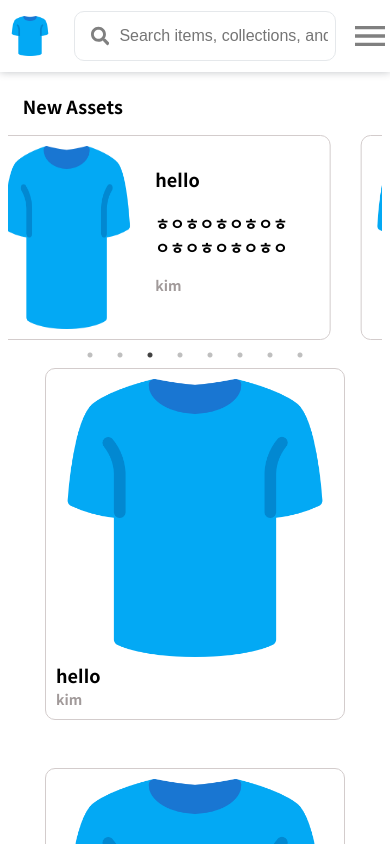
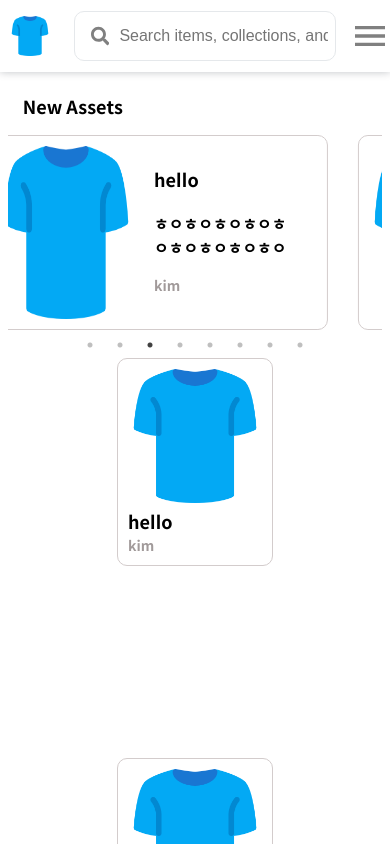
Before and after one commit to Make-your-NFT/frontend, a Next.js app: page /explore in a window 390 px wide. Shown: the top 844 px of the page. Built offline with nearby package versions, Linux system fonts and the light colour scheme.

Commit message:
assetSlider 반응형 수정 중

```diff
--- a/components/explore/asset.module.css
+++ b/components/explore/asset.module.css
@@ -1,5 +1,5 @@
 .layout {
-  width: 300px;
+  width: 320px;
   border: 1px solid rgb(211, 204, 204);
   padding: 10px;
   height: fit-content;
@@ -15,3 +15,14 @@
   font-size: 14px;
   color: rgb(161, 154, 154);
 }
+
+@media screen and (max-width: 768px) {
+  .layout {
+    width: 40vw;
+    border: 1px solid rgb(211, 204, 204);
+    padding: 10px;
+    height: fit-content;
+    border-radius: 10px;
+    background-color: white;
+  }
+}
--- a/components/explore/index.module.css
+++ b/components/explore/index.module.css
@@ -12,7 +12,7 @@
   width: 100%;
   padding: 20px;
   display: grid;
-  grid-template-columns: repeat(auto-fill, minmax(300px, 1fr));
+  grid-template-columns: repeat(auto-fit, minmax(33vh, 1fr));
   grid-auto-rows: minmax(400px, auto);
   justify-items: center;
 }
--- a/components/slider/sliderAsset.module.css
+++ b/components/slider/sliderAsset.module.css
@@ -52,7 +52,7 @@
     padding: 10px;
     height: fit-content;
     border-radius: 10px;
-    width: 22.5vw;
+    width: calc(30vw - 25px);
     margin: 0 15px;
     justify-content: space-around;
   }
@@ -65,7 +65,22 @@
     padding: 10px;
     height: fit-content;
     border-radius: 10px;
-    width: 35vw;
+    width: calc(40vw - 50px);
+
+    margin: 0 15px;
+    justify-content: space-around;
+  }
+}
+
+@media screen and (max-width: 960px) {
+  .layout {
+    display: flex;
+    border: 1px solid rgb(211, 204, 204);
+    padding: 10px;
+    height: fit-content;
+    border-radius: 10px;
+    width: calc(50vw - 50px);
+
     margin: 0 15px;
     justify-content: space-around;
   }
@@ -78,7 +93,8 @@
     padding: 10px;
     height: fit-content;
     border-radius: 10px;
-    width: 88vw;
+    width: calc(95vw - 30px);
+    height: calc(50vw);
     margin: 0 15px;
     justify-content: space-around;
   }
```
